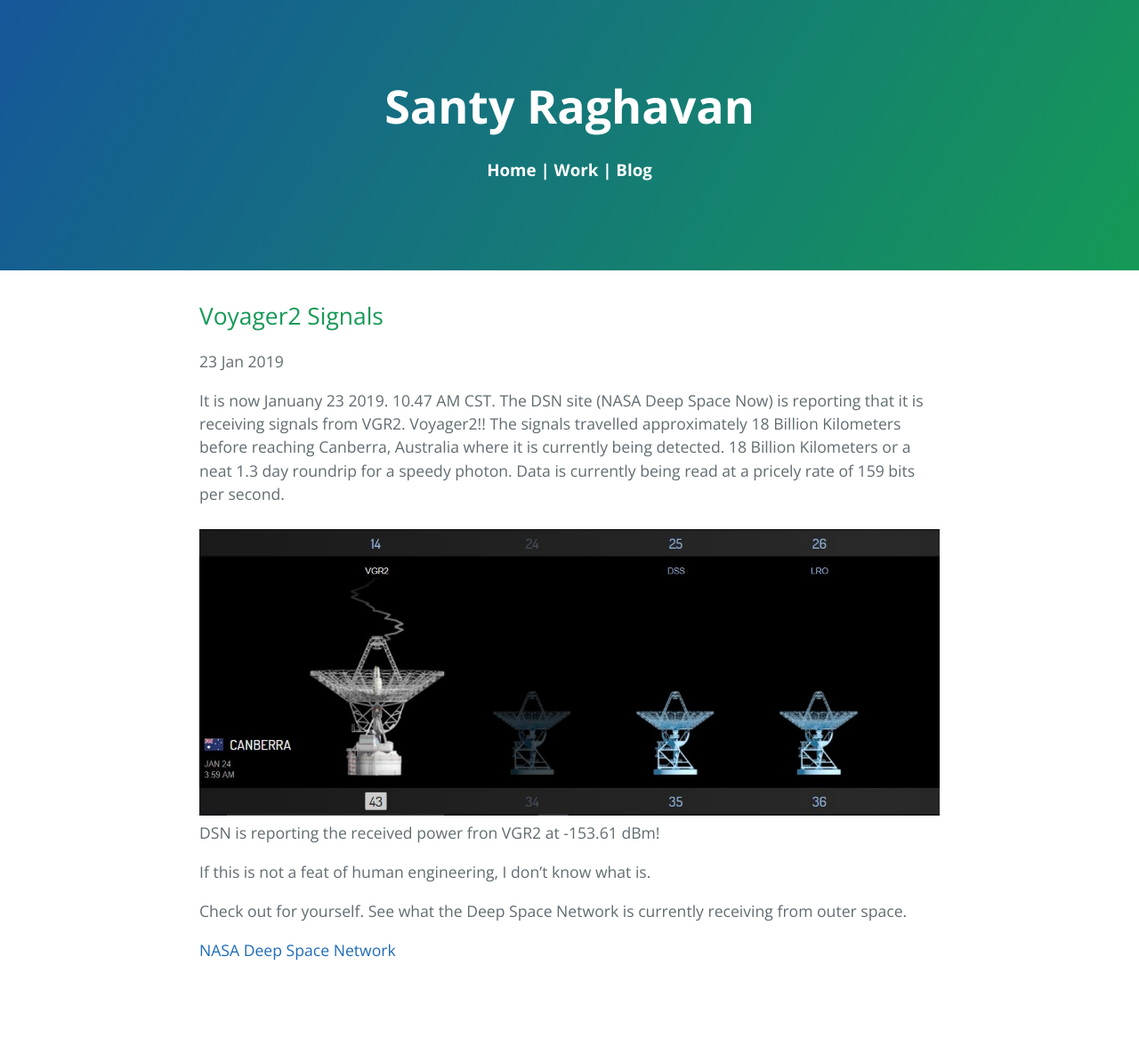
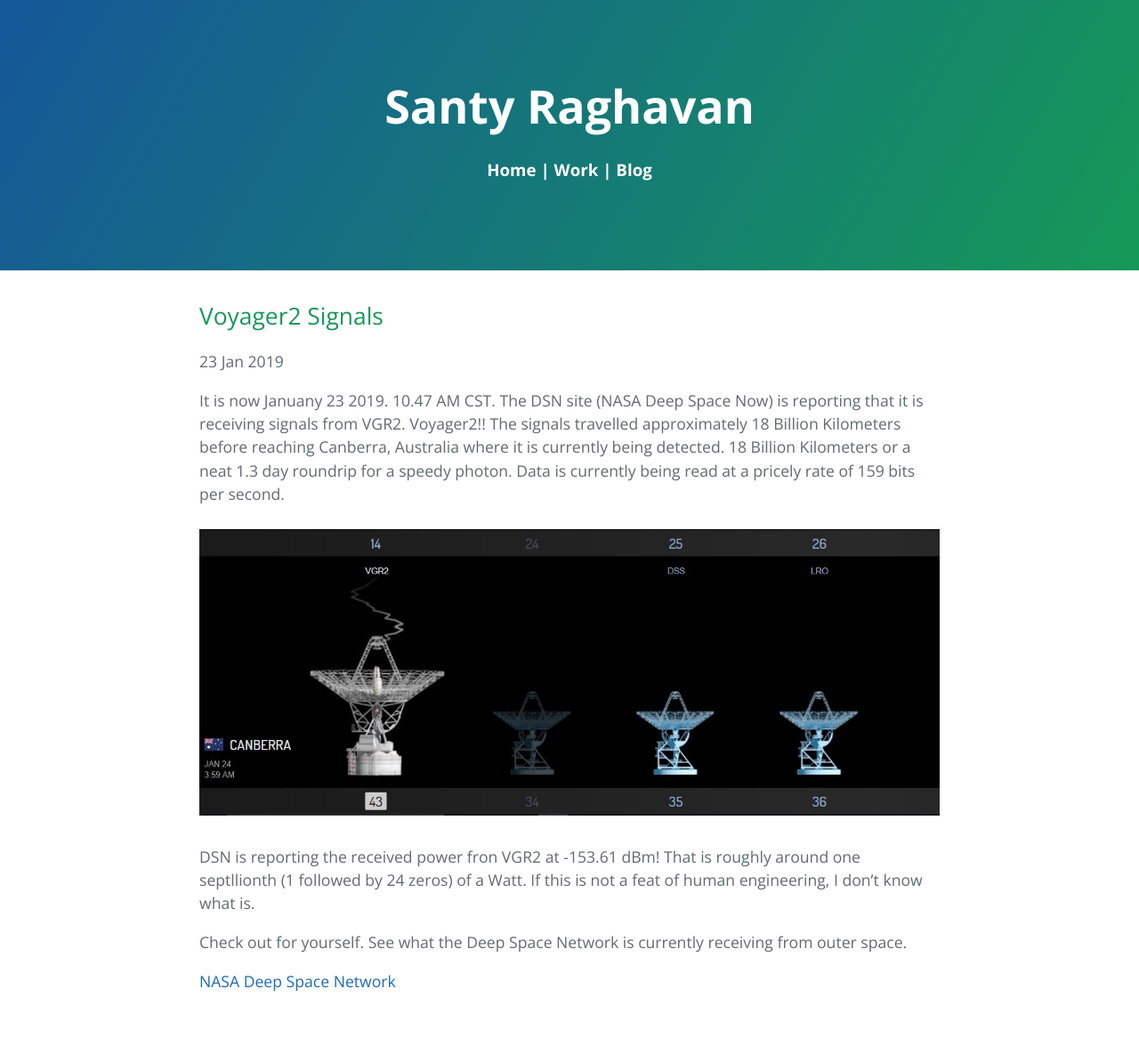
Before and after one commit to santyraghavan/santyraghavan.github.io, a Jekyll site: the page built from _posts/2019-01-23-Voyager2-Signals.md, in a window 1280 px wide. Shown: the whole page at 89% size. Built offline with Jekyll 4.4.1, drawn with Linux system fonts in a browser that asks for light colours; nearby versions of some CDN libraries; our own code applies the rules of GitHub Pages for plain Markdown files; before the commit the page ends 1131 px from its top, so only the background shows below that.

Commit message:
Update 2019-01-23-Voyager2-Signals.md

```diff
--- a/_posts/2019-01-23-Voyager2-Signals.md
+++ b/_posts/2019-01-23-Voyager2-Signals.md
@@ -5,8 +5,8 @@ The signals travelled approximately 18 Billion Kilometers before reaching Canber
 <br>
 <img src = "/images/Capture.JPG">
 <br>
-DSN is reporting the received power fron VGR2 at -153.61 dBm!
-
+<br>
+DSN is reporting the received power fron VGR2 at -153.61 dBm! That is roughly around one septllionth (1 followed by 24 zeros) of a Watt.
 If this is not a feat of human engineering, I don't know what is.
 
 Check out for yourself. See what the Deep Space Network is currently receiving from outer space.
```
